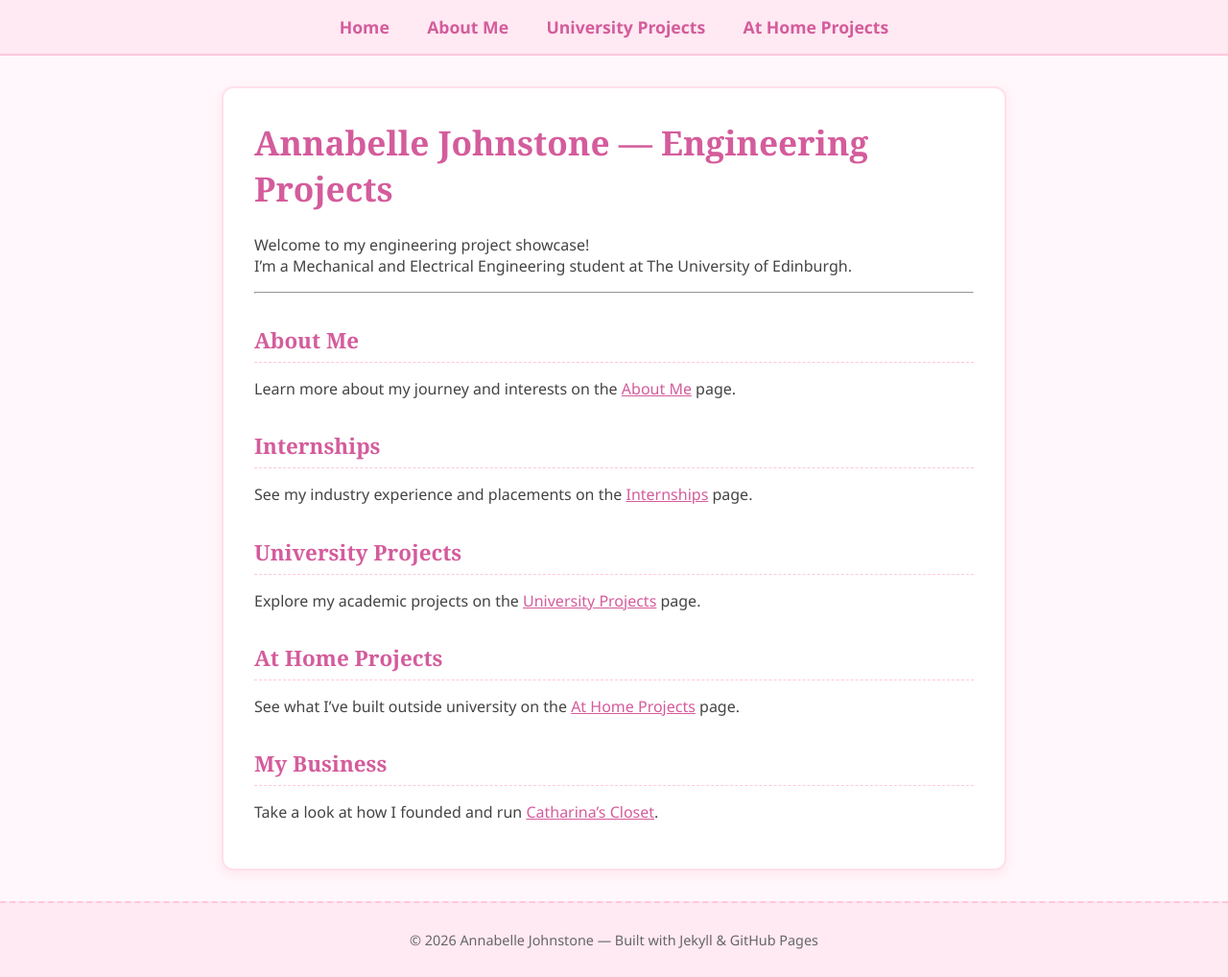
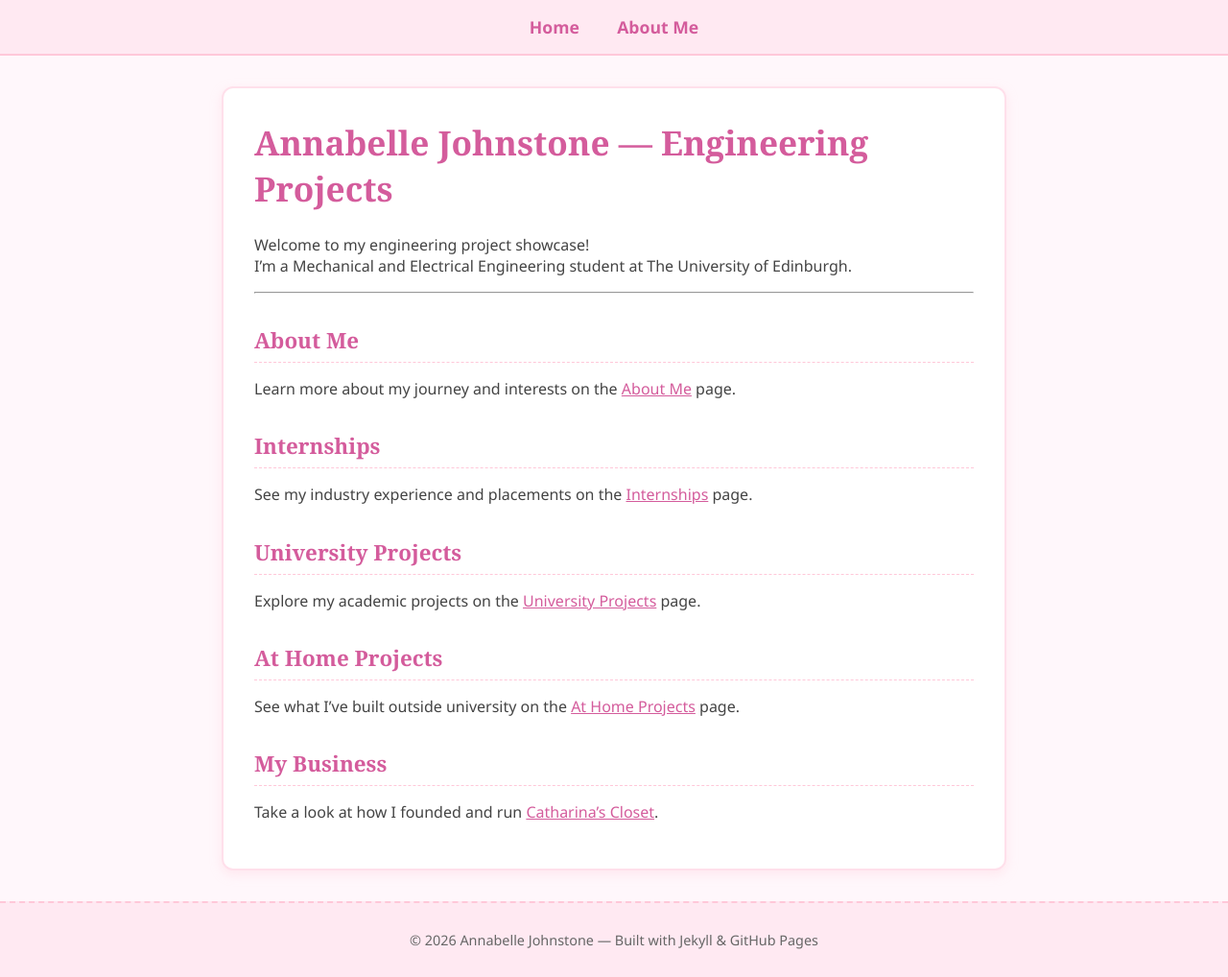
Before and after one commit to AnnabelleJohnstone/AJengineering-projects, a Jekyll site: the page built from index.md, in a window 1280 px wide. Shown: the whole page at 96% size. Built offline with Jekyll 4.4.1, drawn with Linux system fonts in a browser that asks for light colours.

Commit message:
Remove project links from navigation
Removed links to University Projects and At Home Projects from the navigation.

```diff
--- a/_layouts/default.html
+++ b/_layouts/default.html
@@ -23,8 +23,6 @@
   <nav class="navbar">
     <a href="{{ '/' | relative_url }}">Home</a>
     <a href="{{ '/about/' | relative_url }}">About Me</a>
-    <a href="{{ '/university-projects/' | relative_url }}">University Projects</a>
-    <a href="{{ '/home-projects/' | relative_url }}">At Home Projects</a>
   </nav>
 
   <div class="container">
```
